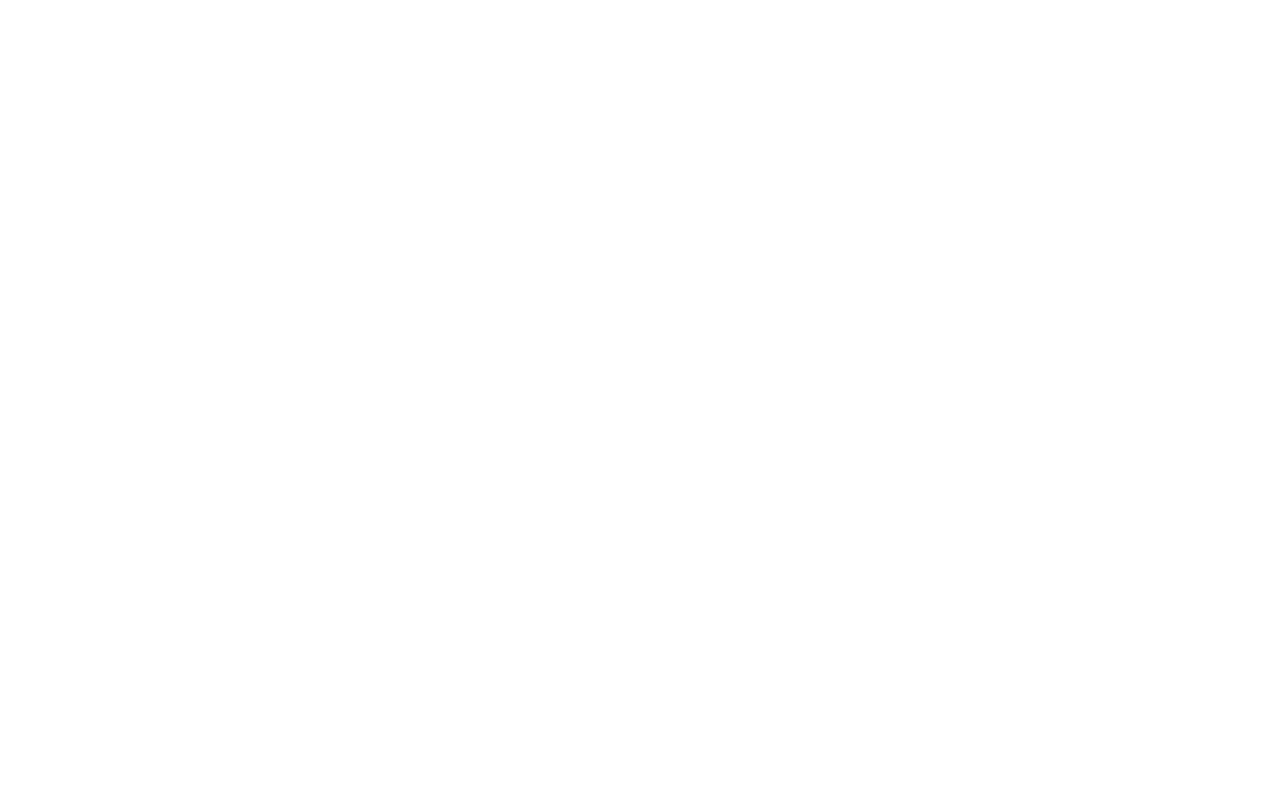
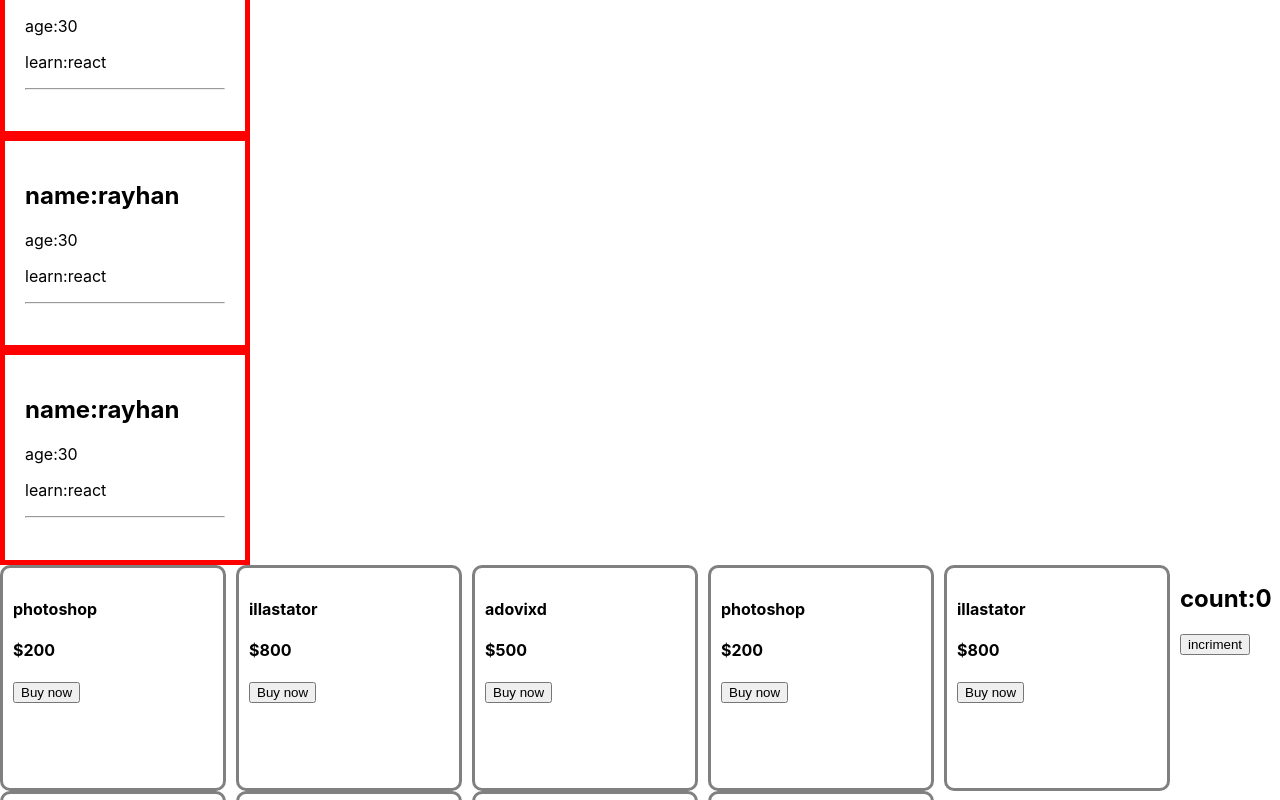
Before and after one commit to rayhan18/React_Exampol, a React (Create React App) app in the folder my-app/: page / in a window 1280 px wide. Shown: the part 640-1440 px from the top of the page. Before the commit the page ends 800 px from the top, so only its background shows below. Built offline with nearby package versions, Linux system fonts and the light colour scheme.

Commit message:
useeffect

```diff
--- a/my-app/src/App.js
+++ b/my-app/src/App.js
@@ -3,15 +3,37 @@
 import Seststate from './Component/State/Sestste';
 import FunctionalPropse from './Component/FunctionalPropse';
 import ClassComponentProps from './Component/ClassComponentProps';
+import FunctionalComponent from './Component/Function/FunctionalComponent';
+
+import Dinamictest from './Component/Dinamictest';
+import MyuseState from './Component/Hooks/MyuseState';
 
 
 
 function App() {
+  const products=[
+    {name:'photoshop',price:'$200'},
+    {name:'illastator',price:'$800'},
+    {name:'adovixd',price:'$500'},
+    {name:'photoshop',price:'$200'},
+    {name:'illastator',price:'$800'},
+    {name:'adovixd',price:'$500'},
+    {name:'photoshop',price:'$200'},
+    {name:'illastator',price:'$800'},
+    {name:'adovixd',price:'$500'}
+  ]
   return (
     <div >
       <Seststate/>
       <FunctionalPropse name='rayhan'age='25'/>
       <ClassComponentProps name='rayhan'/>
+      <FunctionalComponent name='rayhan' age='30' learn='react'/>
+      <FunctionalComponent name='rayhan' age='30' learn='react'/>
+      <FunctionalComponent name='rayhan' age='30' learn='react'/>
+      {
+        products.map(product=> <Dinamictest product={product}></Dinamictest>)
+      }
+      <MyuseState/>
     </div>
   );
 }
--- /dev/null
+++ b/my-app/src/Component/Dinamictest.js
@@ -0,0 +1,24 @@
+import React from 'react'
+
+export default function Dinamictest(props) {
+    const style2={
+        width:'200px',
+        height:'200px',
+        border:'3px solid gray',
+        padding:'10px',
+        margin:'auto',
+        float:'left',
+        borderRadius:'10px',
+        marginRight:'10px'
+    }
+     const {name,price}=props.product
+
+    return (
+        <div style={style2}>
+
+            <h4>{name}</h4>
+            <h4>{price}</h4>
+            <button>Buy now</button>
+        </div>
+    )
+}
--- /dev/null
+++ b/my-app/src/Component/Function/FunctionalComponent.js
@@ -0,0 +1,21 @@
+import React from 'react'
+
+export default function FunctionalComponent(props) {
+    const mystyle={
+        width:'200px',
+        border:'5px solid red',
+        padding:'20px',
+        textAling:'center'
+    }
+
+    return (
+        <div style={mystyle}>
+            <h2 >name:{props.name} </h2>
+            <p>age:{props.age}</p>
+            <p>learn:{props.learn}</p><hr/>
+            <div className='Contaner style2'>
+                <h4></h4>
+            </div>
+        </div>
+    )
+}
--- a/my-app/src/Component/FunctionalPropse.js
+++ b/my-app/src/Component/FunctionalPropse.js
@@ -5,7 +5,7 @@
 
 
     return(
-        <div>
+        <div className="App">
         <h1>name:{props.name} age:{props.age}</h1>
        <ul>
            {
--- /dev/null
+++ b/my-app/src/Component/Hooks/MyuseState.js
@@ -0,0 +1,13 @@
+import React from 'react'
+import {useState}from 'react'
+export default function MyuseState() {
+
+    const[count,setCount]= useState(0);
+    const hendel =()=>setCount(count +1);
+    return (
+        <div>
+            <h2>count:{count}</h2>
+            <button onClick={hendel}>incriment</button>
+        </div>
+    )
+}
```
Also changed, not shown: 1 other file (tests, documents, lock files or other folders).
